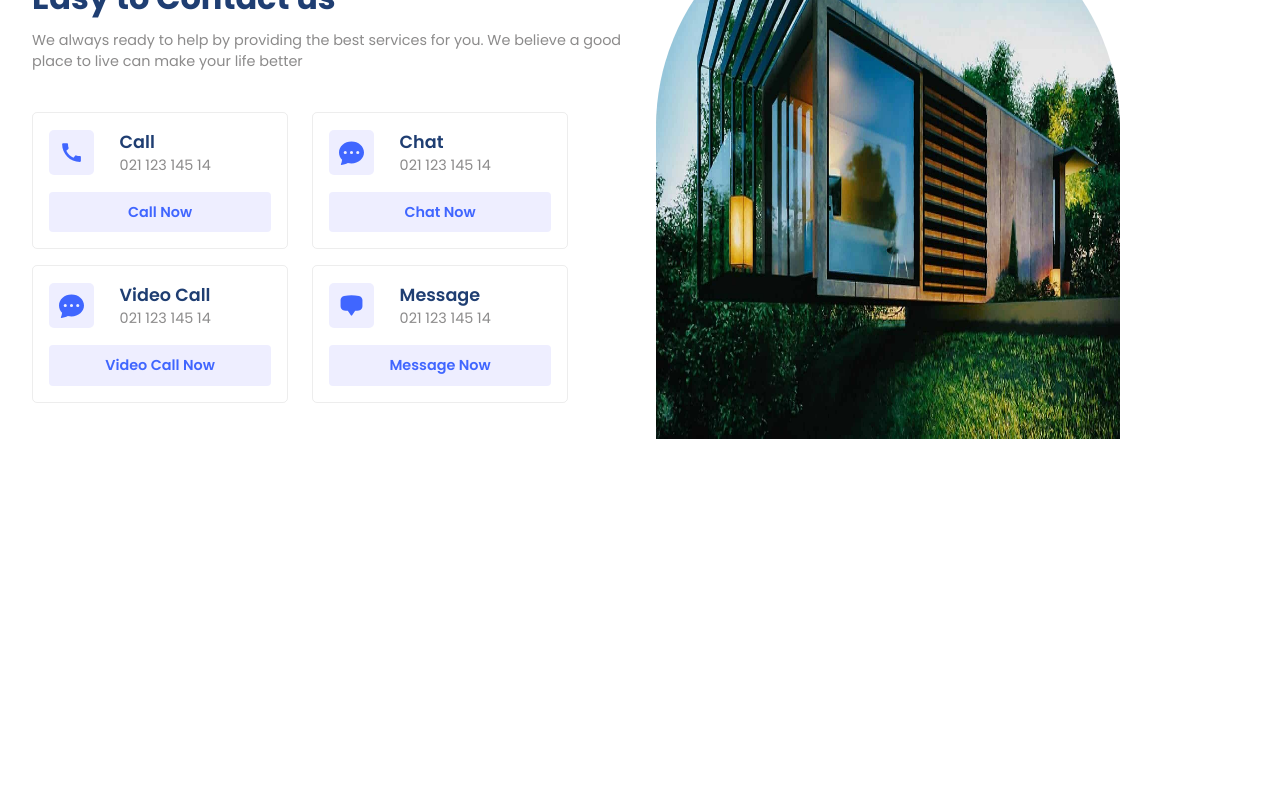
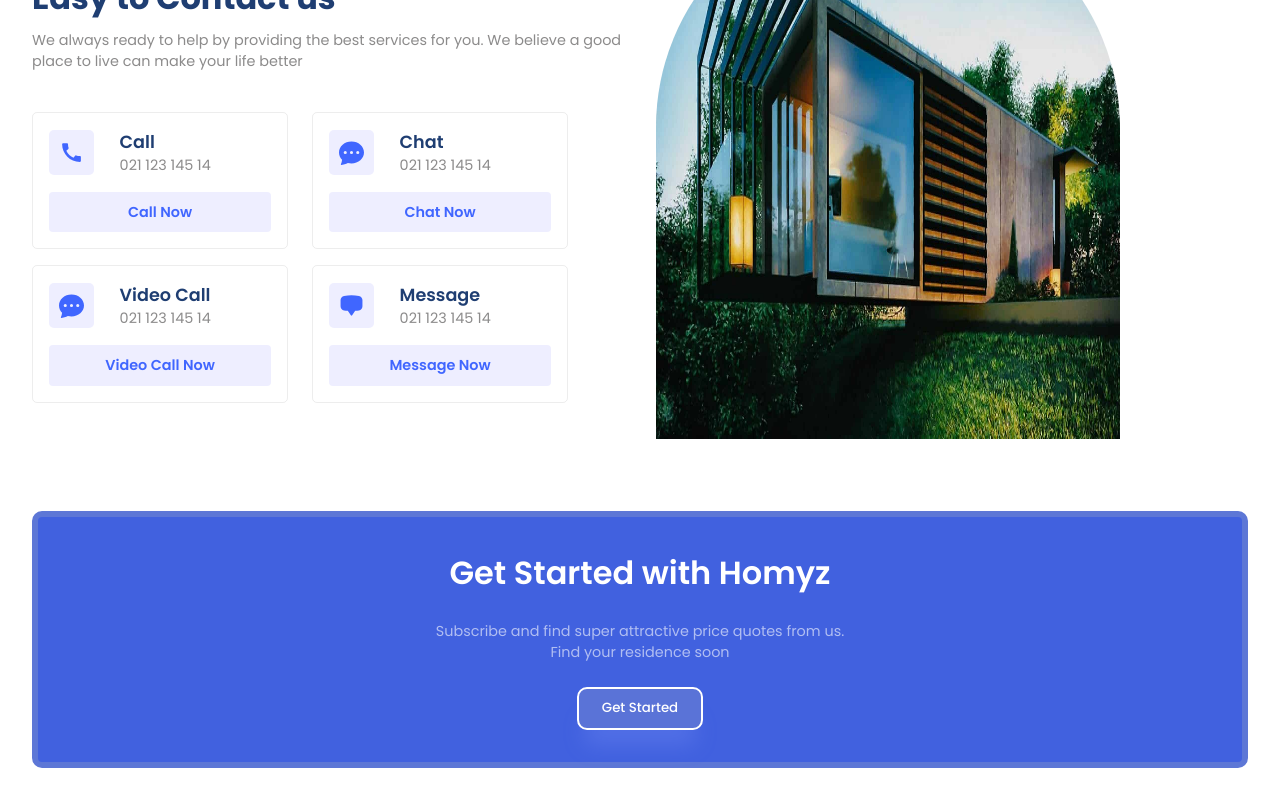
Before and after one commit to Prajith-Shetty/RealEstateWebsite, a React (Vite) app: page / in a window 1280 px wide. Shown: the part 2224-3024 px from the top of the page. Before the commit the page ends 2703 px from the top, so only its background shows below. Built offline with nearby package versions, Linux system fonts and the light colour scheme.

Commit message:
Get Started Section Added

```diff
--- a/src/App.jsx
+++ b/src/App.jsx
@@ -5,6 +5,7 @@
 import './App.css';
 import Value from "./components/Value/Value";
 import Contact from "./components/Contact/Contact";
+import GetStarted from "./components/GetStarted/GetStarted";
 
 function App() {
   return (
@@ -19,6 +20,7 @@
       <Residencies/>
       <Value/>
       <Contact/>
+      <GetStarted/>
     </div>
   );
 }
--- /dev/null
+++ b/src/components/GetStarted/GetStarted.css
@@ -0,0 +1,24 @@
+.inner-container{
+    gap: 1.5rem;
+    background: #4161df;
+    padding: 2rem;
+    border-radius: 10px;
+    border: 6px solid #5d77d6;
+    text-align: center;
+}
+
+.inner-container .primaryText{
+    color: white;
+    font-weight: 600;
+}
+
+.inner-container .secondaryText{
+    color: rgba(255,255,255,0.587);
+}
+
+.inner-container .button{
+    background: #5a73d7;
+    border: 2px solid white;
+    box-shadow: var(--shadow);
+    border-radius: 10px;
+}
--- /dev/null
+++ b/src/components/GetStarted/GetStarted.jsx
@@ -0,0 +1,23 @@
+import React from 'react'
+import './GetStarted.css'
+
+const GetStarted = () => {
+  return (
+    <section className="g-wrapper">
+        <div className="paddings innerWidth g-container">
+            <div className="flexColCenter inner-container">
+                <span className='primaryText'>Get Started with Homyz</span>
+                <span className='secondaryText'>Subscribe and find super attractive price quotes from us.
+                    <br />
+                    Find your residence soon
+                </span>
+                <button className="button">
+                    <a href="mailto:prajithshettyj@gmail.com">Get Started</a>
+                </button>
+            </div>
+        </div>
+    </section>
+  )
+}
+
+export default GetStarted
```
